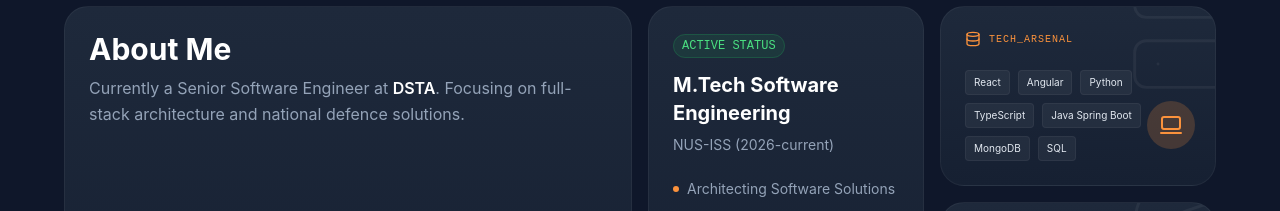
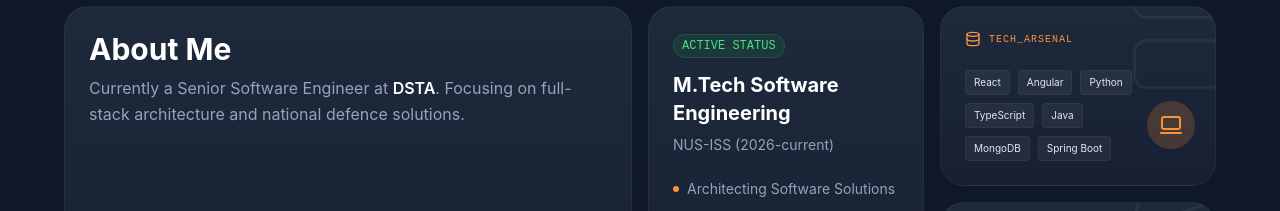
Before and after one commit to altiusx/altiusx.github.io, a React (Vite) app: page / in a window 1280 px wide. Shown: the part 138-349 px from the top of the page. Built offline with nearby package versions, Linux system fonts and the light colour scheme; no server answers.

Commit message:
fix: scrolling issue when modal is open, tech padding issue

```diff
--- a/src/App.jsx
+++ b/src/App.jsx
@@ -152,16 +152,9 @@ const App = () => {
                 className="transition-transform duration-[3s] ease-in-out"
               />
             </div>
-            <div className="flex flex-wrap gap-2">
-              {[
-                'React',
-                'Angular',
-                'Python',
-                'TypeScript',
-                'Java Spring Boot',
-                'MongoDB',
-                'SQL',
-              ].map((tech) => (
+            <div className="flex flex-wrap gap-2 pr-14">
+              {['React', 'Angular', 'Python', 'TypeScript', 'Java', 'MongoDB', 'Spring Boot'].map(
+                (tech) => (
                   <span
                     key={tech}
                     className="px-2 py-1 text-[10px] rounded border transition-colors
@@ -170,7 +163,8 @@ const App = () => {
                   >
                     {tech}
                   </span>
-              ))}
+                )
+              )}
             </div>
             <button
               onClick={() => setShowProjectsModal(true)}
@@ -231,7 +225,12 @@ const App = () => {
             </div>
           </Card>
 
-          {/* 6. SOCIALS */}
+          {/* 6. MUSIC PLAYER */}
+          <Card className="lg:col-span-1 !p-0 group hover:ring-2 hover:ring-hideout-accent/50 transition-all">
+            <MusicPlayerWidget />
+          </Card>
+
+          {/* 7. SOCIALS */}
           <Card className="lg:col-span-1 flex flex-col justify-center items-center gap-4 bg-gradient-to-b dark:from-hideout-card dark:to-[#162032]">
             <div className="flex gap-4">
               {/* GitHub Button */}
@@ -251,11 +250,6 @@ const App = () => {
             <p className={monoLabel}>@altiusx</p>
           </Card>
 
-          {/* 7. MUSIC PLAYER */}
-          <Card className="lg:col-span-1 !p-0 group hover:ring-2 hover:ring-hideout-accent/50 transition-all">
-            <MusicPlayerWidget />
-          </Card>
-
           {/* RENDER THE MODAL AT THE BOTTOM */}
           <TerminalModal isOpen={showTerminal} onClose={() => setShowTerminal(false)} />
           <ProjectsModal isOpen={showProjectsModal} onClose={() => setShowProjectsModal(false)} />
--- a/src/modals/CommonHeader.jsx
+++ b/src/modals/CommonHeader.jsx
@@ -1,6 +1,22 @@
+import React, { useEffect } from 'react';
 import { motion, AnimatePresence } from 'framer-motion';
 
 const CommonHeader = ({ isOpen, onClose, title, children, className = '' }) => {
+  useEffect(() => {
+    if (isOpen) {
+      // Prevent scrolling
+      document.body.style.overflow = 'hidden';
+    } else {
+      // Restore scrolling
+      document.body.style.overflow = 'unset';
+    }
+
+    // Cleanup: Ensure scrolling is restored if component unmounts
+    return () => {
+      document.body.style.overflow = 'unset';
+    };
+  }, [isOpen]);
+
   return (
     <AnimatePresence>
       {isOpen && (
```
Lines whose indentation alone changed are shown as unchanged.
